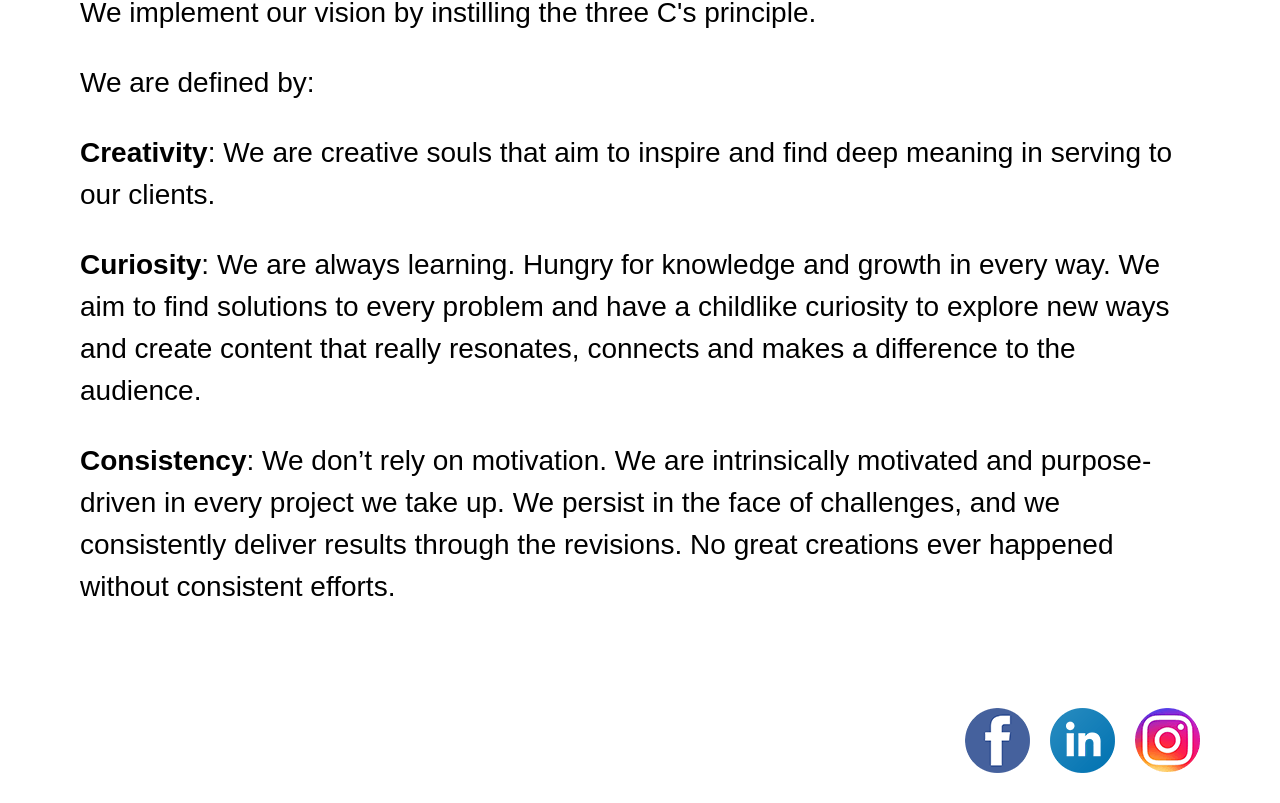
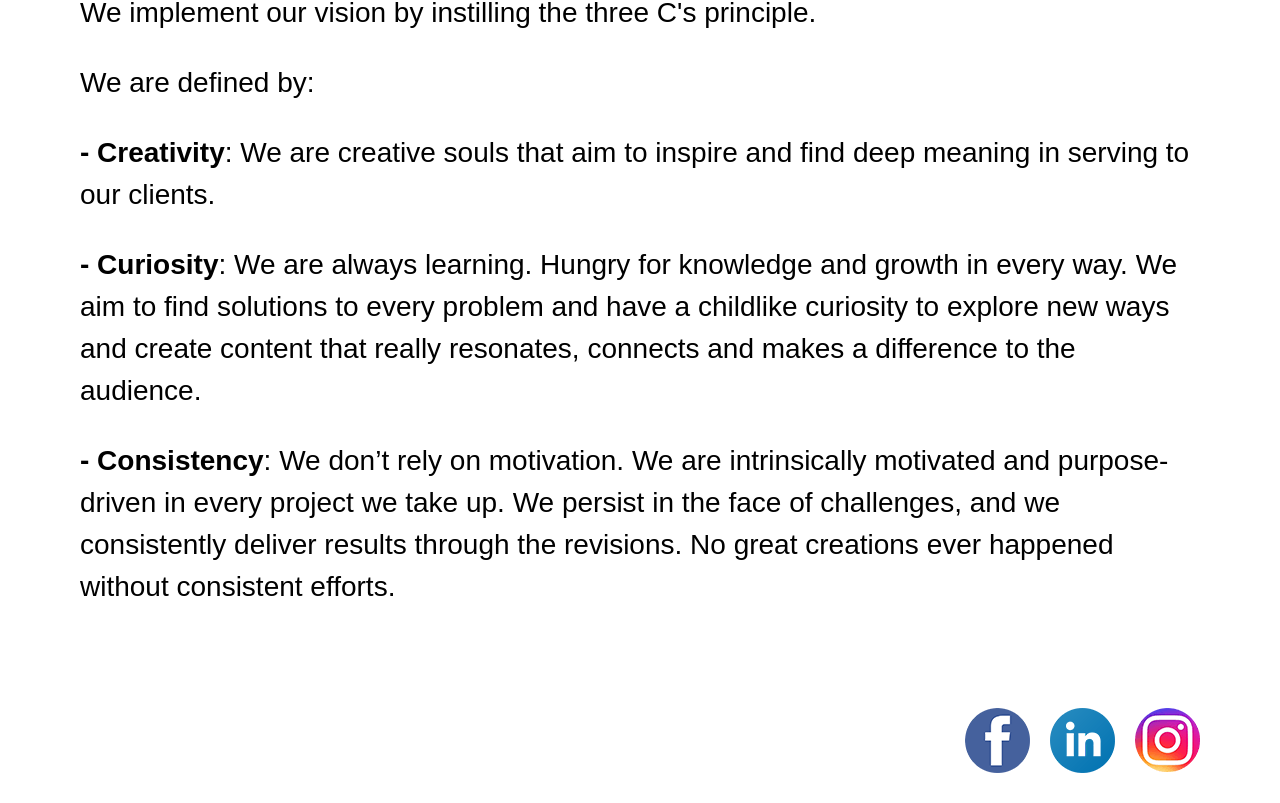
Before and after one commit to iamjamielobo/saee, a Next.js app: page /about-us in a window 1280 px wide. Shown: the part 2110-2913 px from the top of the page. Built offline with nearby package versions, Linux system fonts and the light colour scheme.

Commit message:
testimonials added

```diff
--- a/pages/about-us.js
+++ b/pages/about-us.js
@@ -58,9 +58,9 @@ export default function About() {
                                 <p>How do we align our purpose with our services?</p>
                                 <p>We implement our vision by instilling the three C's principle.</p>
                                 <p>We are defined by:</p>
-                                <p><span className={ global.bold }>Creativity</span>: We are creative souls that aim to inspire and find deep meaning in serving to our clients.</p>
-                                <p><span className={ global.bold }>Curiosity</span>: We are always learning. Hungry for knowledge and growth in every way. We aim to find solutions to every problem and have a childlike curiosity to explore new ways and create content that really resonates, connects and makes a difference to the audience.</p>
-                                <p><span className={ global.bold }>Consistency</span>: We don’t rely on motivation. We are intrinsically motivated and purpose-driven in every project we take up. We persist in the face of challenges, and we consistently deliver results through the revisions. No great creations ever happened without consistent efforts.</p>
+                                <p><span className={ global.bold }>- Creativity</span>: We are creative souls that aim to inspire and find deep meaning in serving to our clients.</p>
+                                <p><span className={ global.bold }>- Curiosity</span>: We are always learning. Hungry for knowledge and growth in every way. We aim to find solutions to every problem and have a childlike curiosity to explore new ways and create content that really resonates, connects and makes a difference to the audience.</p>
+                                <p><span className={ global.bold }>- Consistency</span>: We don’t rely on motivation. We are intrinsically motivated and purpose-driven in every project we take up. We persist in the face of challenges, and we consistently deliver results through the revisions. No great creations ever happened without consistent efforts.</p>
                             </div>
                         </div>
                     </div>
```
